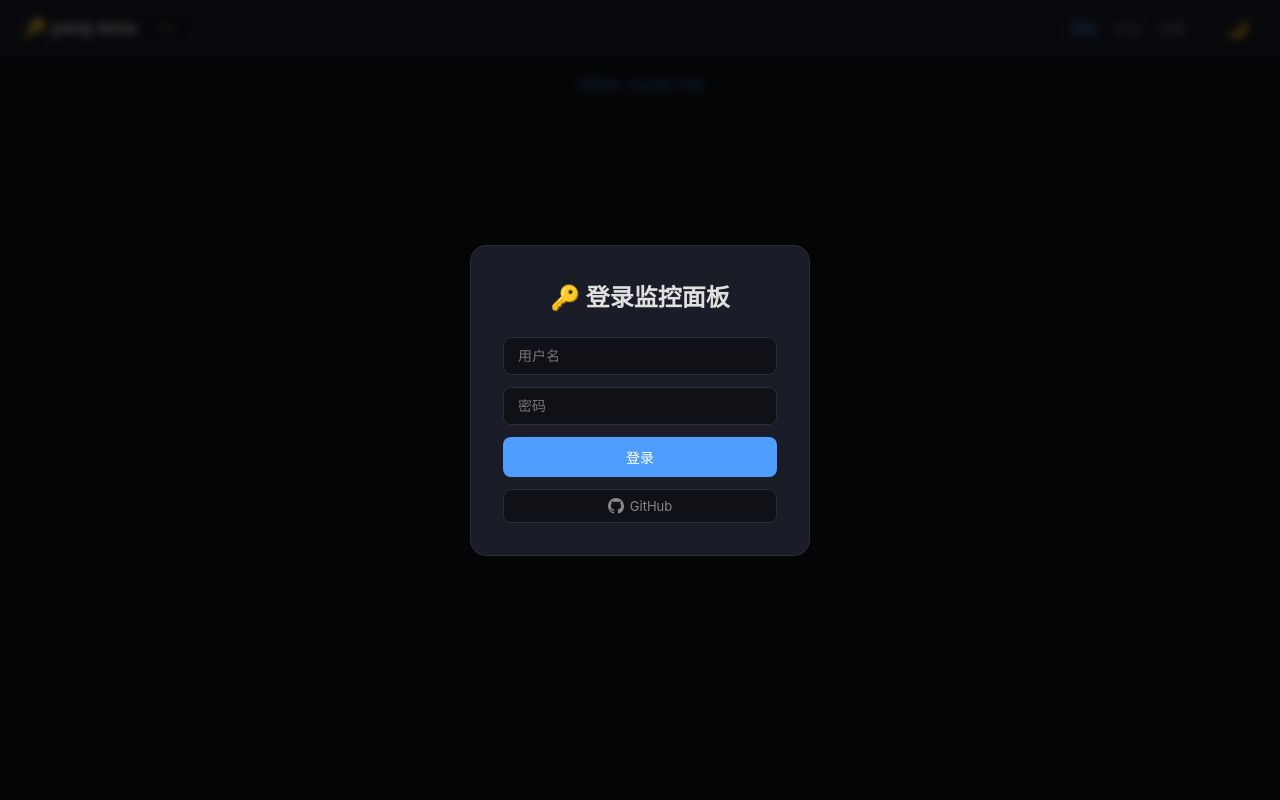
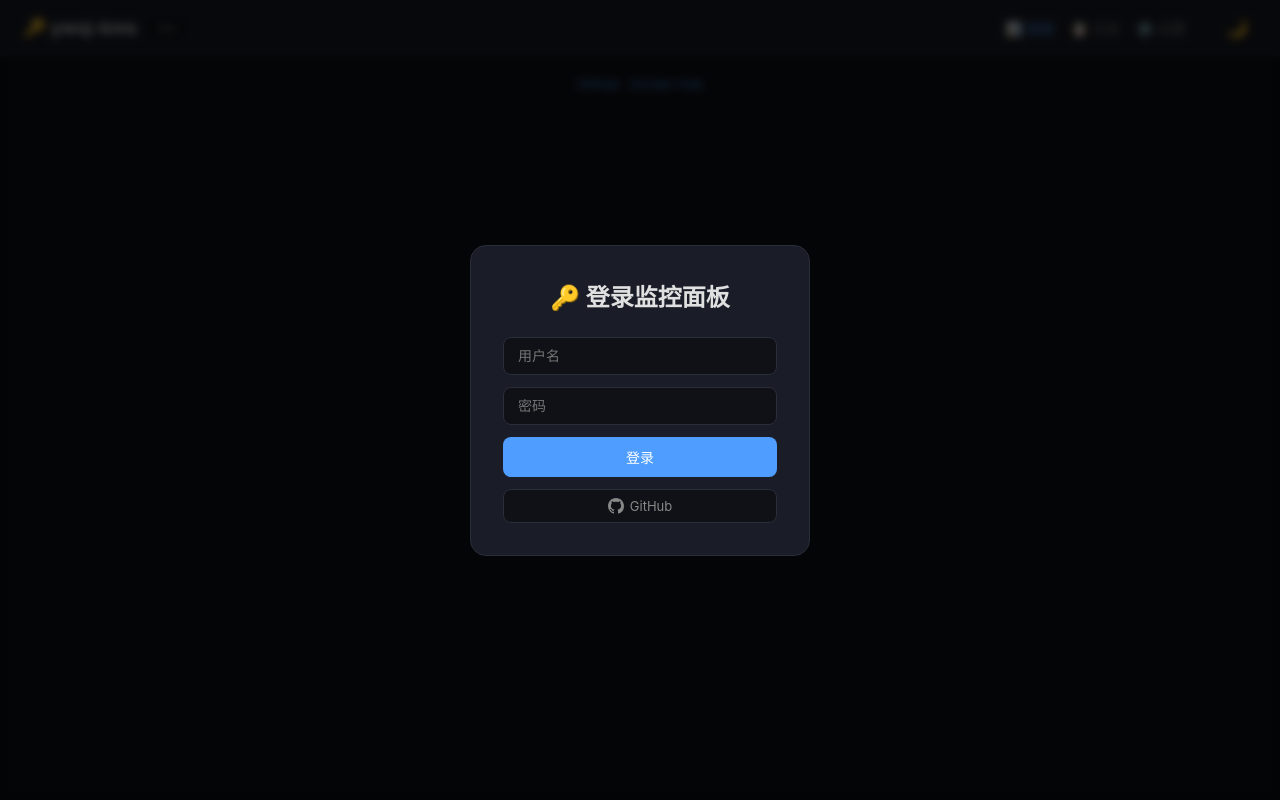
Before and after one commit to yyzq-cf/ywsj-kms, a Flask app: page / in a window 1280 px wide. Run offline with Flask 3, Linux system fonts and the light colour scheme; parts of the project's set-up code (start-up, migrations or seed data) failed here and were passed over.

Commit message:
feat: 导航栏标签加emoji图标
📊 面板 / 📋 日志 / ⚙️ 设置
版本号 v20260927-2

```diff
--- a/templates/index.html
+++ b/templates/index.html
@@ -107,9 +107,9 @@
             <span class="version">{{ APP_VERSION }}</span>
         </div>
         <div class="nav-right">
-            <a href="/" class="nav-link active">面板</a>
-            <a href="/logs" class="nav-link">日志</a>
-            <a href="/settings" class="nav-link">设置</a>
+            <a href="/" class="nav-link active">📊 面板</a>
+            <a href="/logs" class="nav-link">📋 日志</a>
+            <a href="/settings" class="nav-link">⚙️ 设置</a>
             <span class="nav-user" id="nav-user"></span>
             <button class="nav-logout" id="nav-logout" style="display:none" onclick="doLogout()">退出</button>
             <button id="theme-toggle" class="theme-btn">🌙</button>
--- a/templates/logs.html
+++ b/templates/logs.html
@@ -74,9 +74,9 @@
             <span class="version">{{ APP_VERSION }}</span>
         </div>
         <div class="nav-right">
-            <a href="/" class="nav-link">面板</a>
-            <a href="/logs" class="nav-link active">日志</a>
-            <a href="/settings" class="nav-link">设置</a>
+            <a href="/" class="nav-link">📊 面板</a>
+            <a href="/logs" class="nav-link active">📋 日志</a>
+            <a href="/settings" class="nav-link">⚙️ 设置</a>
             <span class="nav-user" id="nav-user"></span>
             <button class="nav-logout" id="nav-logout" style="display:none" onclick="doLogout()">退出</button>
             <button id="theme-toggle" class="theme-btn">🌙</button>
--- a/templates/settings.html
+++ b/templates/settings.html
@@ -57,9 +57,9 @@
             <span class="version">{{ APP_VERSION }}</span>
         </div>
         <div class="nav-right">
-            <a href="/" class="nav-link">面板</a>
-            <a href="/logs" class="nav-link">日志</a>
-            <a href="/settings" class="nav-link active">设置</a>
+            <a href="/" class="nav-link">📊 面板</a>
+            <a href="/logs" class="nav-link">📋 日志</a>
+            <a href="/settings" class="nav-link active">⚙️ 设置</a>
             <span class="nav-user" id="nav-user"></span>
             <button class="nav-logout" id="nav-logout" style="display:none" onclick="doLogout()">退出</button>
             <button id="theme-toggle" class="theme-btn">🌙</button>
```
